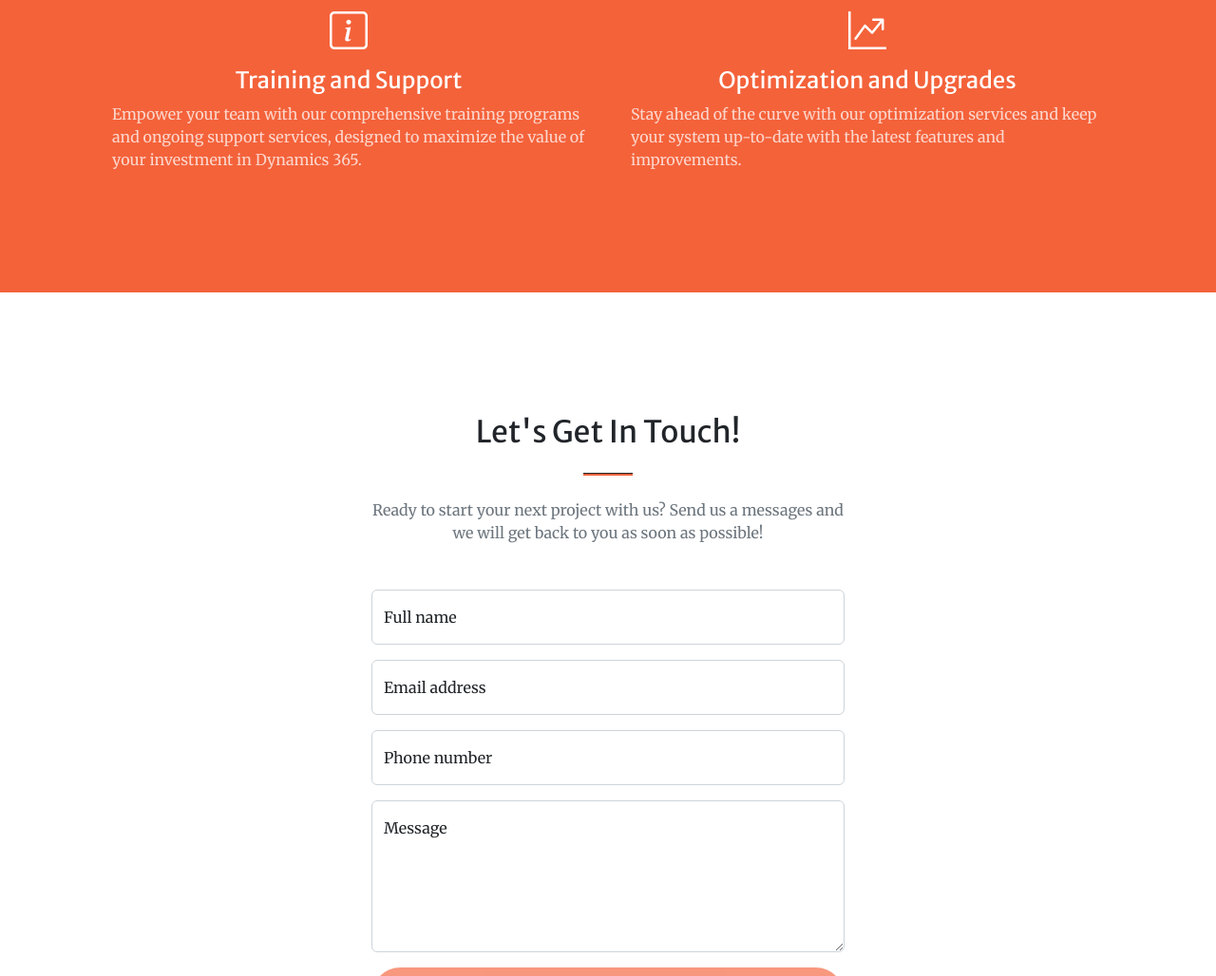
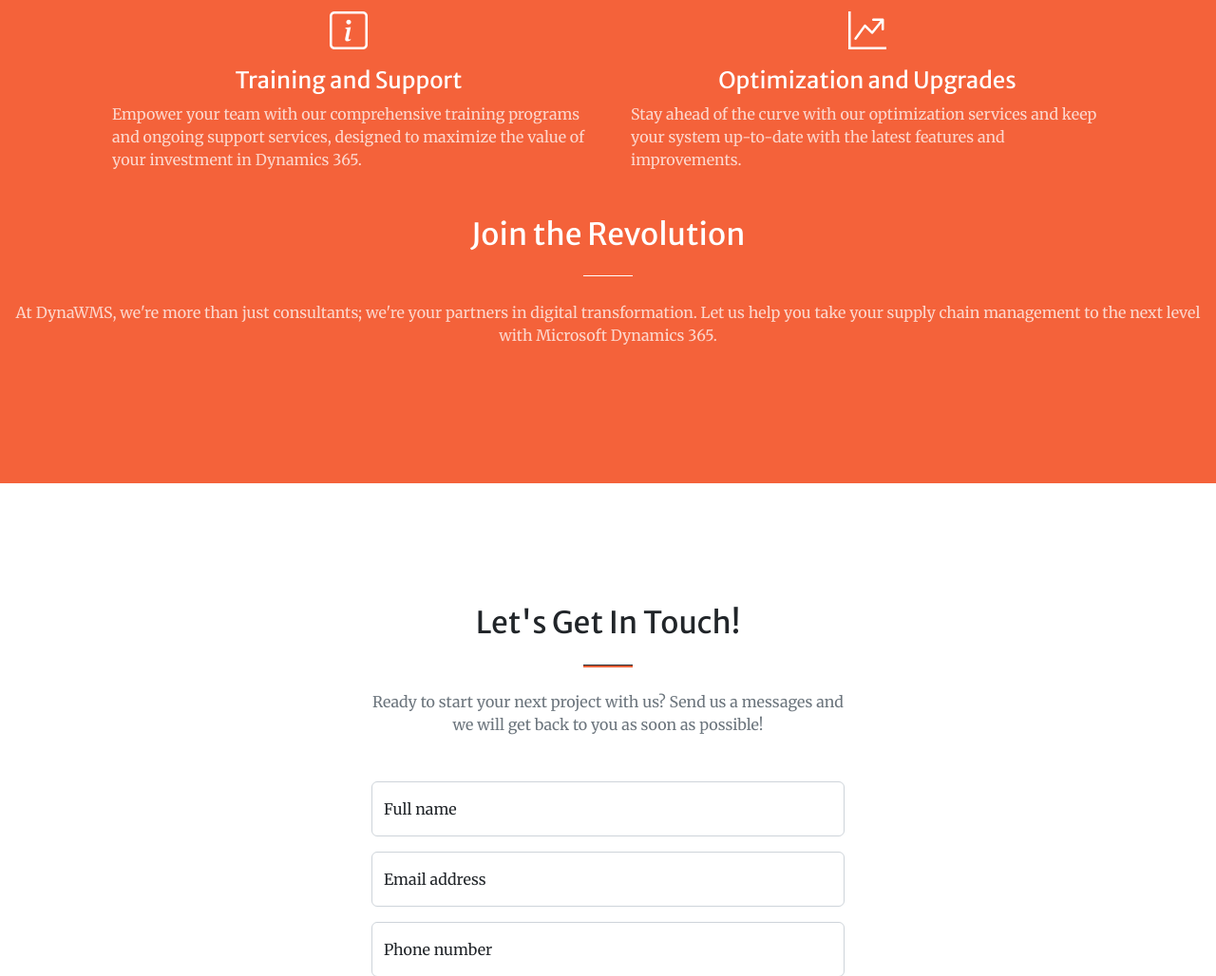
Before and after one commit to josel1204/dynawms, a plain HTML site: page index.html in a window 1280 px wide. Shown: the part 2944-3972 px from the top of the page at 95% size. Drawn offline with nearby package versions, Linux system fonts and the light colour scheme; some packages are replaced by stand-ins of ours; a script that the page names is missing.

Commit message:
Added additional content

```diff
--- a/index.html
+++ b/index.html
@@ -170,6 +170,14 @@
                     </div>
                 </div>
             </div>
+
+            <div class="mt-5">
+                <h2 class="text-center mt-0">Join the Revolution</h2>
+                <hr class="divider" />
+                <div class="text-center">
+                    <p class="text-white-75">At DynaWMS, we're more than just consultants; we're your partners in digital transformation. Let us help you take your supply chain management to the next level with Microsoft Dynamics 365.</p>
+                </div>
+            </div>
         </section>
 
         <!-- Contact-->
```
